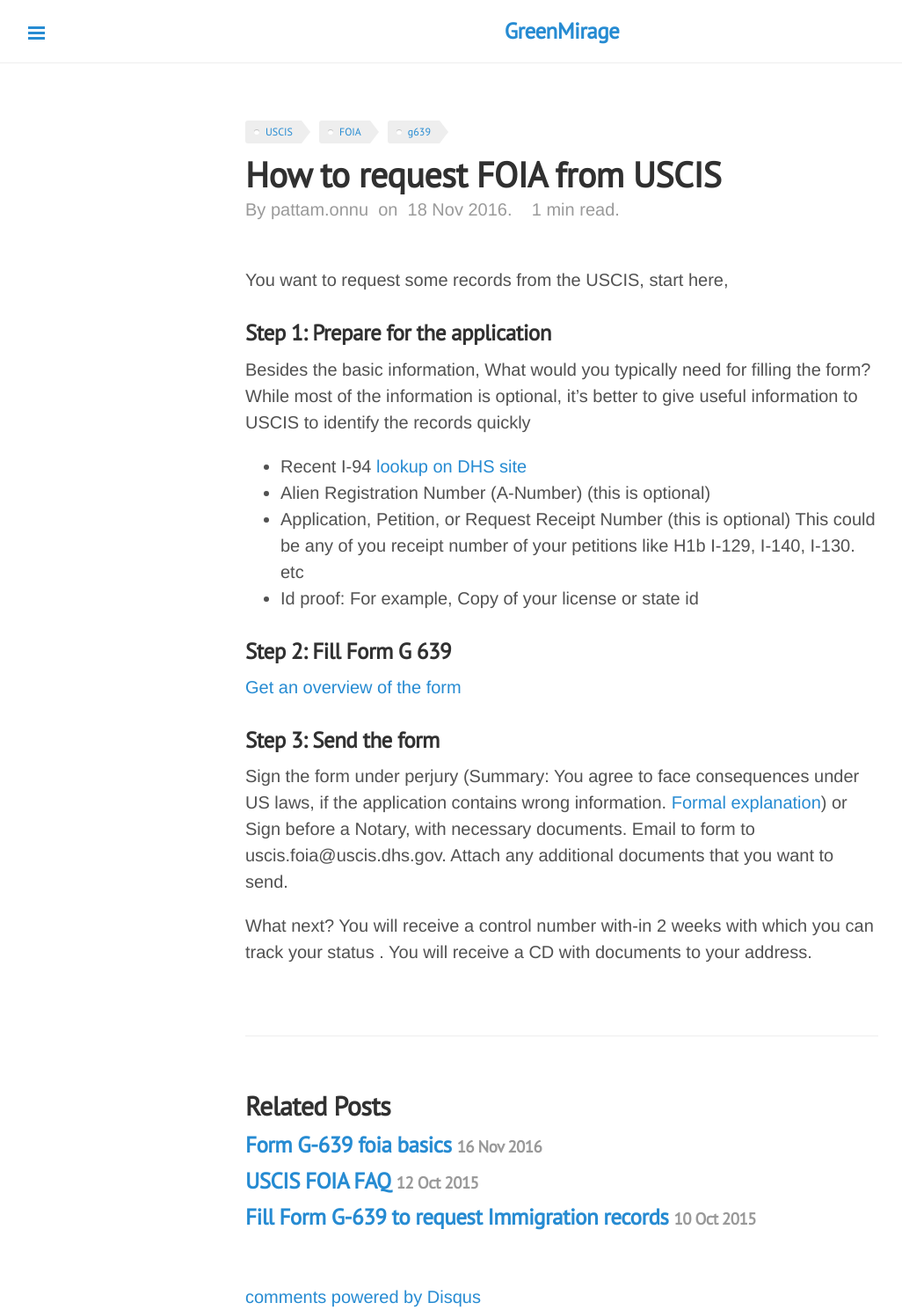
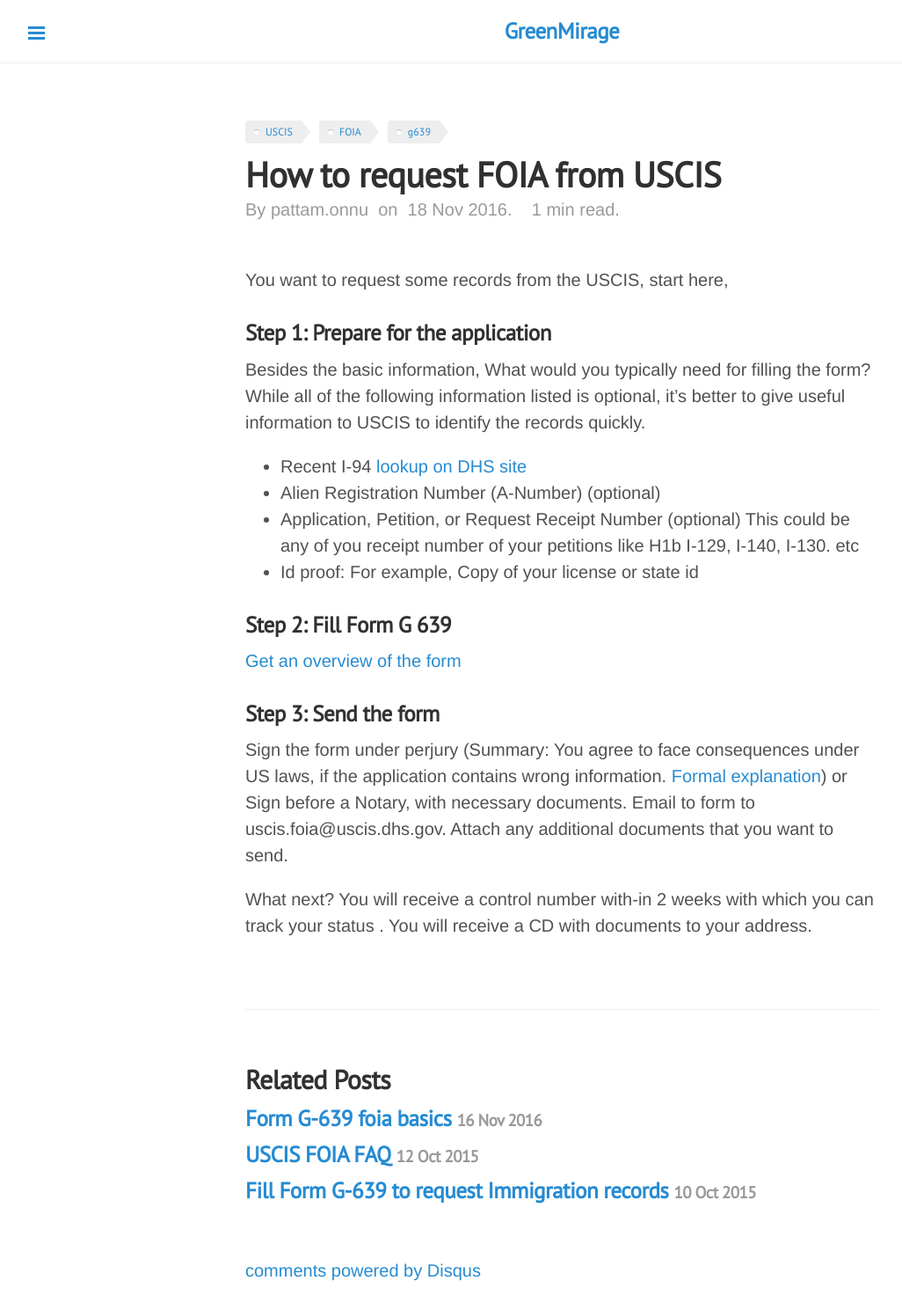
Before and after one commit to gitforwork2/gitforwork.github.io, a Jekyll site: the page built from _posts/2016-11-18-how-to-request-FOIA-from-USCIS.md, in a window 1280 px wide. Shown: the whole page at 88% size, without its empty margins (1-1027 px from the left). Built offline with Jekyll 4.4.1, drawn with Linux system fonts in a browser that asks for light colours; comment, search, counter and statistics services are not loaded; after the commit the page ends 1459 px from its top, so only the background shows below that.

Commit message:
post refactor

```diff
--- a/_posts/2016-11-18-how-to-request-FOIA-from-USCIS.md
+++ b/_posts/2016-11-18-how-to-request-FOIA-from-USCIS.md
@@ -10,13 +10,13 @@
 
 ### Step 1: Prepare for the application
 Besides the basic information, What would you typically need for filling the form?
-  While most of the information is optional, it's better to give useful information to USCIS to identify the
-  records quickly
+  While all of the following information listed is optional, it's better to give useful information to USCIS to identify the
+  records quickly.
 
 * Recent I-94
 [lookup on DHS site](https://i94.cbp.dhs.gov/I94/#/recent-search)
-* Alien Registration Number (A-Number) (this is optional)
-* Application, Petition, or Request Receipt Number (this is optional)
+* Alien Registration Number (A-Number) (optional)
+* Application, Petition, or Request Receipt Number (optional)
 This could be any of you receipt number of your petitions like H1b I-129, I-140, I-130. etc
 * Id proof: For example, Copy of your license or state id
 
```
